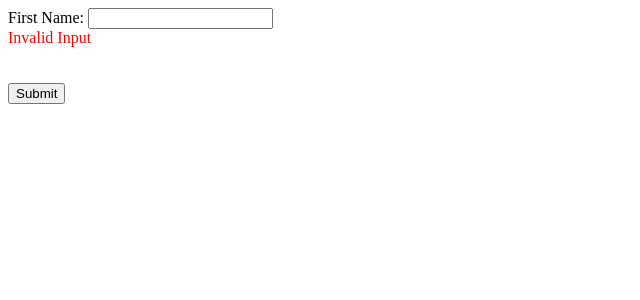
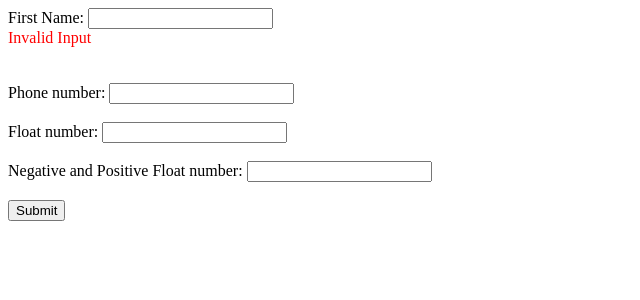
Before and after one commit to kunu000/angular-Form, an Angular app: page /form1 in a window 1280 px wide. Shown: the top 300 px of the page, without its empty margins (0-640 px from the left). Built offline with nearby package versions, Linux system fonts and the light colour scheme.

Commit message:
added custom js validation function for number in form1

```diff
--- a/src/app/pages/form1/form1.component.html
+++ b/src/app/pages/form1/form1.component.html
@@ -19,4 +19,28 @@
 
 <br />
 <br />
+
+<label
+  >Phone number:
+  <input type="text" id="numberInput" (input)="validateNumberInput($event)" />
+</label>
+
+<br /><br />
+
+<label
+  >Float number:
+  <input type="text" id="f-num1" (input)="validateFloatNumberInput($event)" />
+</label>
+<br /><br />
+
+<label
+  >Negative and Positive Float number:
+  <input
+    type="text"
+    id="f-num2"
+    (input)="validateFloatNumberNegativeInput($event)"
+  />
+</label>
+<br /><br />
+
 <button (click)="handleSubmit()">Submit</button>
--- a/src/app/pages/form1/form1.component.ts
+++ b/src/app/pages/form1/form1.component.ts
@@ -55,4 +55,51 @@ export class Form1Component {
     //   this.inputControl.setErrors(null);
     // }
   }
+
+  // only number sutable for phone number
+  validateNumberInput(e: any) {
+    // Replace any non-numeric characters
+    e.target.value = e.target.value.replace(/[^0-9]/g, '');
+  }
+
+  // float numbers
+  validateFloatNumberInput(e: any) {
+    // Replace any character that is not a digit or a decimal point
+    e.target.value = e.target.value.replace(/[^0-9.]/g, '');
+
+    // Ensure that only one decimal point is allowed
+    const parts = e.target.value.split('.');
+    if (parts.length > 2) {
+      e.target.value = parts[0] + '.' + parts.slice(1).join('');
+    }
+  }
+
+  // accept float number in negative as well as positive
+  validateFloatNumberNegativeInput(e: any) {
+    // Get the current input value
+    let inputValue = e.target.value;
+
+    // Allow only one hyphen and only at the start of the input
+    const firstCharIsHyphen = inputValue.charAt(0) === '-';
+
+    // Remove any hyphens not at the start
+    inputValue = firstCharIsHyphen
+      ? '-' + inputValue.slice(1).replace(/-/g, '') // Retain the first hyphen and remove any others
+      : inputValue.replace(/-/g, ''); // No leading hyphen, so remove all hyphens
+
+    // Replace any character that is not a digit or a decimal point
+    inputValue = inputValue.replace(/[^0-9.]/g, '');
+
+    // Reapply the hyphen at the beginning if it was originally there
+    inputValue = firstCharIsHyphen ? '-' + inputValue : inputValue;
+
+    // Ensure that only one decimal point is allowed
+    const parts = inputValue.split('.');
+    if (parts.length > 2) {
+      inputValue = parts[0] + '.' + parts.slice(1).join('');
+    }
+
+    // Set the processed value back to the input
+    e.target.value = inputValue;
+  }
 }
```
